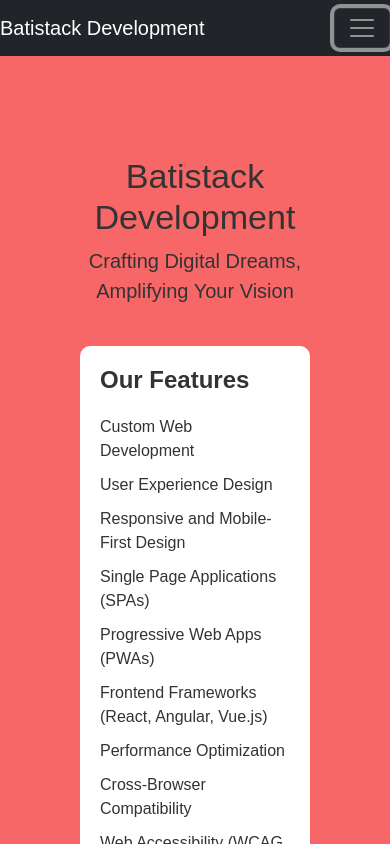
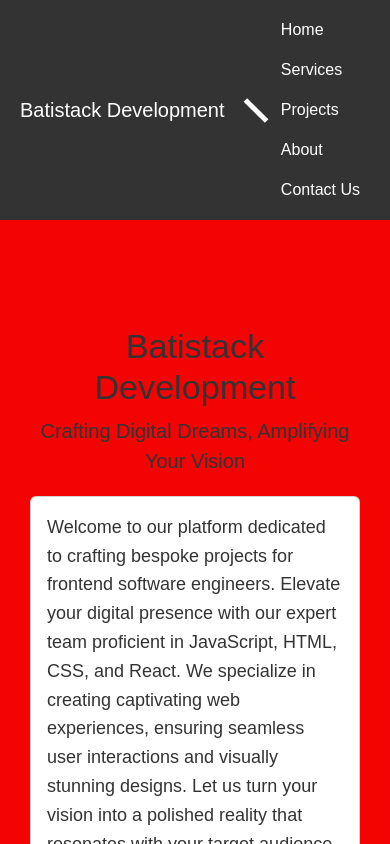
Before and after one commit to Batista0523/Batistack-Web, a React (Vite) app: page / in a window 390 px wide. Both pictures are taken after a click on the button 362 px from the left and 28 px from the top of the page. Shown: the top 844 px of the page. Built offline with nearby package versions, Linux system fonts and the light colour scheme.

Commit message:
fix resonsive

```diff
--- /dev/null
+++ b/src/App.css
@@ -0,0 +1,35 @@
+#root {
+  max-width: 1280px;
+  margin: 0 auto;
+  padding: 2rem;
+  text-align: center;
+}
+
+
+@keyframes logo-spin {
+  from {
+    transform: rotate(0deg);
+  }
+
+  to {
+    transform: rotate(360deg)
+  }
+}
+
+@media (prefers-reduced-motion: no-preference) {
+  a:nth-of-type(2) .logo {
+    animation: logo-spin infinite 20s linear;
+  }
+}
+
+@media (max-width: 768px) {
+  .title_app {
+    font-size: 20px;
+  }
+}
+
+@media (max-width: 480px) {
+  .title_app {
+    font-size: 18px;
+  }
+}
--- a/src/App.jsx
+++ b/src/App.jsx
@@ -1,4 +1,3 @@
-// App.jsx
 
 import React from 'react';
 import { BrowserRouter as Router, Routes, Route } from 'react-router-dom';
--- a/src/components/Home.jsx
+++ b/src/components/Home.jsx
@@ -14,35 +14,6 @@
         </div>
       </div>
       <div className="row">
-        <div className="col-lg-4">
-          <div className="features">
-            <div className="features-content">
-              <h2>Our Features</h2>
-              <ul>
-                <li>Custom Web Development</li>
-                <li>User Experience Design</li>
-                <li>Responsive and Mobile-First Design</li>
-                <li>Single Page Applications (SPAs)</li>
-                <li>Progressive Web Apps (PWAs)</li>
-                <li>Frontend Frameworks (React, Angular, Vue.js)</li>
-                <li>Performance Optimization</li>
-                <li>Cross-Browser Compatibility</li>
-                <li>Web Accessibility (WCAG Compliance)</li>
-                <li>SEO-Friendly Development</li>
-                <li>RESTful API Integration</li>
-                <li>GraphQL Integration</li>
-                <li>State Management (Redux, Mobx)</li>
-                <li>Responsive Email Templates</li>
-                <li>UI/UX Prototyping</li>
-                <li>Interactive Data Visualization</li>
-                <li>Web Security and Authentication</li>
-                <li>Version Control (Git)</li>
-                <li>Frontend Build Tools (Webpack, Babel)</li>
-                <li>Continuous Integration (CI/CD)</li>
-              </ul>
-            </div>
-          </div>
-        </div>
         <div className="col-lg-8">
           <div className="home">
             <div className="card">
@@ -81,6 +52,35 @@
                   something amazing together.
                 </p>
               </div>
+            </div>
+          </div>
+        </div>
+        <div className="col-lg-4">
+          <div className="features">
+            <div className="features-content">
+              <h2>Our Features</h2>
+              <ul>
+                <li>Custom Web Development</li>
+                <li>User Experience Design</li>
+                <li>Responsive and Mobile-First Design</li>
+                <li>Single Page Applications (SPAs)</li>
+                <li>Progressive Web Apps (PWAs)</li>
+                <li>Frontend Frameworks (React, Angular, Vue.js)</li>
+                <li>Performance Optimization</li>
+                <li>Cross-Browser Compatibility</li>
+                <li>Web Accessibility (WCAG Compliance)</li>
+                <li>SEO-Friendly Development</li>
+                <li>RESTful API Integration</li>
+                <li>GraphQL Integration</li>
+                <li>State Management (Redux, Mobx)</li>
+                <li>Responsive Email Templates</li>
+                <li>UI/UX Prototyping</li>
+                <li>Interactive Data Visualization</li>
+                <li>Web Security and Authentication</li>
+                <li>Version Control (Git)</li>
+                <li>Frontend Build Tools (Webpack, Babel)</li>
+                <li>Continuous Integration (CI/CD)</li>
+              </ul>
             </div>
           </div>
         </div>
--- a/src/components/NavBar.jsx
+++ b/src/components/NavBar.jsx
@@ -1,25 +1,24 @@
-import React from "react";
-import { Link } from "react-router-dom";
+import React, { useState } from 'react';
+import { Link } from 'react-router-dom';
+import './navBar.css';
 
 const NavBar = () => {
+  const [isNavOpen, setIsNavOpen] = useState(false);
+
+  const toggleNav = () => {
+    setIsNavOpen(!isNavOpen);
+  };
+
   return (
-    <nav className="navbar navbar-expand-lg navbar-dark bg-dark fixed-top">
-      <Link className="navbar-brand" to="/">
-        Batistack Development
-      </Link>
-      <button
-        className="navbar-toggler"
-        type="button"
-        data-toggle="collapse"
-        data-target="#navbarNav"
-        aria-controls="navbarNav"
-        aria-expanded="false"
-        aria-label="Toggle navigation"
-      >
-        <span className="navbar-toggler-icon"></span>
+    <nav className="navbar">
+      <div className="navbar-brand">
+        <Link to="/">Batistack Development</Link>
+      </div>
+      <button className="navbar-toggle" onClick={toggleNav}>
+        <div className={`icon ${isNavOpen ? 'open' : ''}`}></div>
       </button>
-      <div className="collapse navbar-collapse" id="navbarNav">
-        <ul className="navbar-nav ml-auto">
+      <div className={`navbar-menu ${isNavOpen ? 'open' : ''}`}>
+        <ul className="navbar-nav">
           <li className="nav-item">
             <Link className="nav-link" to="/">
               Home
--- a/src/components/home.css
+++ b/src/components/home.css
@@ -1,15 +1,14 @@
 body {
     font-family: Arial, sans-serif;
-    background-color: #f4030399;
+    background-color: #f40303;
     color: #333;
     display: flex;
     flex-direction: column;
     justify-content: space-between;
 }
 
-
 .container {
-    padding: 40px;
+    padding: 30px;
 }
 
 .home p {
@@ -20,17 +19,15 @@
 .features {
     display: flex;
     flex-direction: column;
-
 }
 
 .features-content {
-    max-width: 400px;
+    max-width: 100%;
     padding: 20px;
     border-radius: 10px;
     background-color: #ffffff;
     overflow-y: auto;
-    max-height: 400px;
-
+    max-height: 200px; /* Set a maximum height for scrolling */
 }
 
 .features h2 {
@@ -48,8 +45,6 @@
     margin-bottom: 10px;
 }
 
-
-
 .btn-cta {
     padding: 15px 30px;
     background-color: #0f1011;
@@ -65,8 +60,6 @@
     background-color: rgba(120, 204, 68, 0.615);
     color: #000000;
 }
-
-
 
 .why-choose-us {
     margin-bottom: 40px;
@@ -86,7 +79,6 @@
 .why-choose-us li {
     margin-bottom: 10px;
 }
-
 
 .testimonials {
     margin-bottom: 40px;
@@ -110,30 +102,37 @@
     font-weight: bold;
 }
 
+/* Adjustments for smaller screens */
+@media (max-width: 767px) {
+    .container {
+        padding: 15px;
+    }
+    .features {
+        order: 1;
+      }
 
-@media (max-width: 992px) {
-    .why-choose-us {
-        display: flex;
-        flex-direction: column;
+      .home {
+        order: 2;
+      }
+    .features h2 {
+        font-size: 20px;
     }
 
-    .why-choose-us ul {
-        margin-left: 0;
+    .btn-cta {
+        padding: 12px 24px;
+        font-size: 16px;
     }
 
-    .why-choose-us li {
-        margin-bottom: 10px;
-    }
-}
-
-@media (max-width: 992px) {
-    .features {
-        flex-direction: row;
+    .why-choose-us h2 {
+        font-size: 20px;
     }
 
-    .features-content {
-        max-width: 100%;
-        margin-top: 20px;
-        max-height: none;
+    .testimonial-text {
+        font-size: 16px;
     }
+
+    .testimonial-author {
+        font-size: 14px;
+    }
+
 }
--- /dev/null
+++ b/src/components/navBar.css
@@ -0,0 +1,71 @@
+/* NavBar.css */
+
+.navbar {
+    display: flex;
+    justify-content: space-between;
+    align-items: center;
+    padding: 10px 20px;
+    background-color: #333;
+    color: white;
+    position: sticky;
+    top: 0;
+    z-index: 1000;
+}
+
+.navbar-brand a {
+    color: white;
+    text-decoration: none;
+}
+
+.navbar-menu {
+    display: none;
+}
+
+.navbar-menu.open {
+    display: block;
+}
+
+.navbar-nav {
+    list-style: none;
+    padding: 0;
+}
+
+.nav-item {
+    margin: 0 10px;
+}
+
+.nav-link {
+    color: white;
+    text-decoration: none;
+}
+
+.nav-link:hover {
+    text-decoration: underline;
+}
+
+.navbar-toggle {
+    background: none;
+    border: none;
+    cursor: pointer;
+    padding: 0;
+}
+
+.icon {
+    width: 30px;
+    height: 5px;
+    background-color: white;
+    margin: 6px 0;
+    transition: all 0.3s ease-in-out;
+}
+
+.icon.open {
+    transform: rotate(45deg);
+}
+
+.icon.open:before {
+    transform: rotate(-90deg) translate(-8px, 8px);
+}
+
+.icon.open:after {
+    transform: rotate(90deg) translate(-8px, -8px);
+}
```
